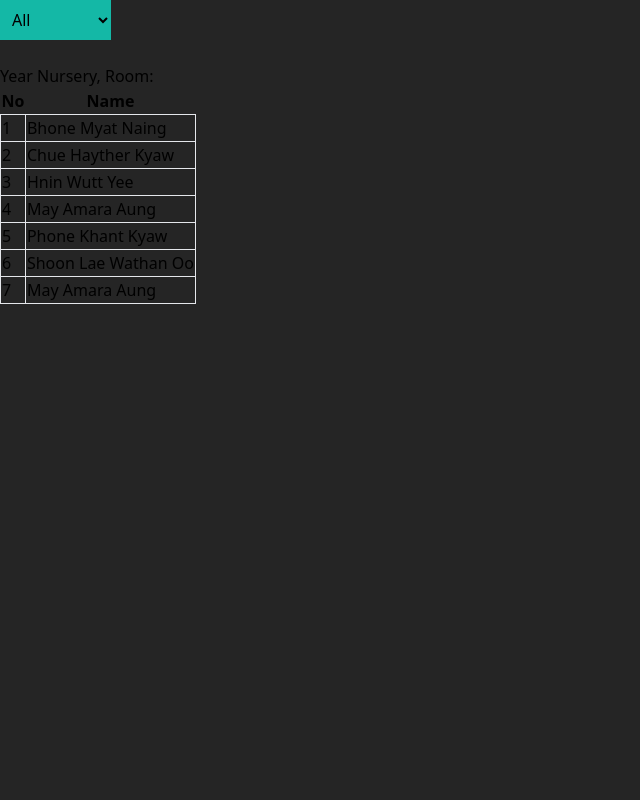
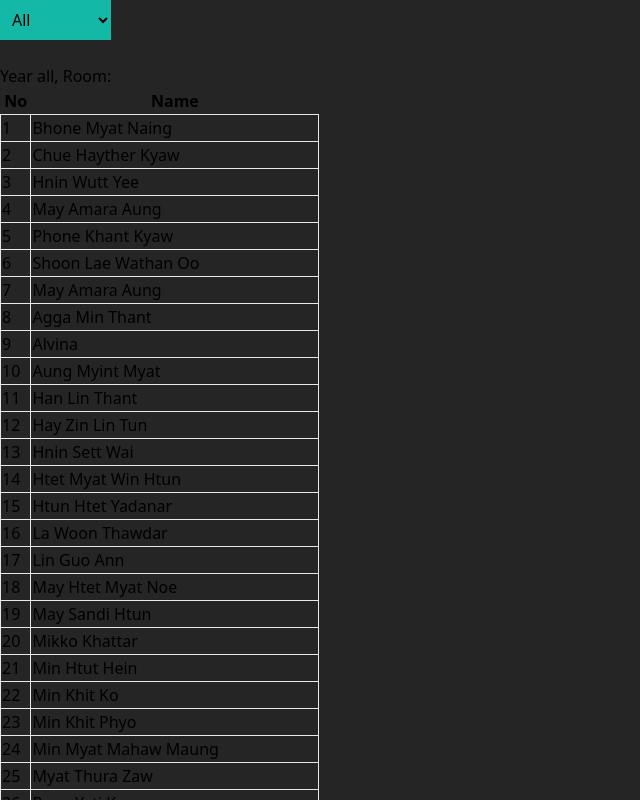
Before and after one commit to zsphinxyz/next01, a Next.js app: page /att in a window 1280 px wide. Shown: the top 800 px of the page, without its empty margins (0-640 px from the left). Built offline with nearby package versions, Linux system fonts and the light colour scheme.

Commit message:
all option function

```diff
--- a/pages/att/index.tsx
+++ b/pages/att/index.tsx
@@ -4,8 +4,19 @@ import yearData from '@/utils/year.json'
 
 import { useEffect, useState } from 'react';
 
+
+const TableRow = (c:number, name:string, id:number) => {
+	return(
+
+		<tr key={id}>
+				<td className='border'>{c}</td>
+				<td className='border'> {name} </td>
+		</tr>
+	)
+}
+
 export default function Att() {
-	const [year, setYear] = useState('Nursery');
+	const [year, setYear] = useState('all');
 	const [room, setRoom] = useState<number[]>([]);
 	const [r, setR] = useState('');
 	let c = 0;
@@ -80,7 +91,7 @@ export default function Att() {
 
 
 		 {
- 			data.filter(j => (j.year.toString() == year && r.concat('0').includes(j.room.toString()) ))
+		 data.filter(j => year=='all' ? j.year : (j.year.toString() == year && r.concat('0').includes(j.room.toString()) ))
 					.map((i) => {
 
 			c++;
```
